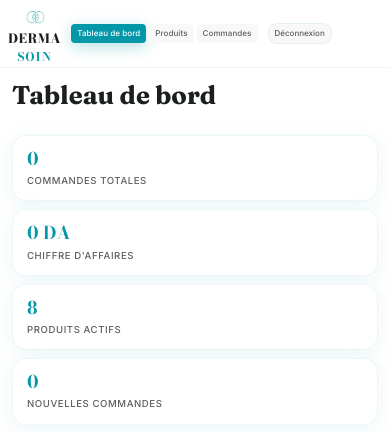
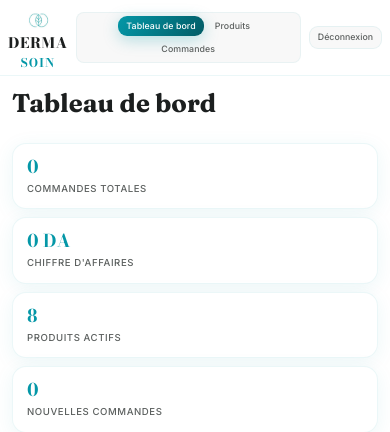
Before and after one commit to melissa-mz/dermasoin, a PHP site: page /admin/index.php in a window 390 px wide. Shown: the top 432 px of the page. Run offline with PHP 8.4, Linux system fonts and the light colour scheme; a user stored in the database is signed in; data comes from the database, SQL or seed files in the repository; data that the repository does not hold is empty; some libraries are stand-ins or nearby versions.

Commit message:
Admin header - liens centrés et espacés comme sur PC

```diff
--- a/admin/admin.css
+++ b/admin/admin.css
@@ -823,37 +823,46 @@ body {
     }
 }
 /* ============================================================
-   ADMIN HEADER - RESPONSIVE 100% (sur une seule ligne)
+   ADMIN HEADER - RESPONSIVE (espacé comme sur PC)
    ============================================================ */
 
 /* Tablette */
 @media (max-width: 1024px) {
     .admin-navbar {
         padding: 12px 24px !important;
-        gap: 10px !important;
+        gap: 12px !important;
+        flex-wrap: wrap !important;
+        justify-content: space-between !important;
     }
     .admin-navbar .logo {
-        font-size: 1.3rem !important;
+        font-size: 1.4rem !important;
         gap: 8px !important;
         flex-shrink: 0 !important;
     }
     .admin-navbar .logo .logo-icon {
-        width: 50px !important;
-        height: 42px !important;
+        width: 55px !important;
+        height: 45px !important;
     }
     .admin-nav-links {
-        gap: 4px !important;
-        padding: 4px 8px !important;
-        flex-wrap: nowrap !important;
+        display: flex !important;
+        flex-wrap: wrap !important;
+        gap: 6px !important;
+        padding: 4px 10px !important;
+        background: #F8F8F8 !important;
+        border-radius: 10px !important;
+        border: 1px solid rgba(4,151,167,0.06) !important;
+        flex: 1 !important;
+        justify-content: center !important;
+        margin: 0 10px !important;
     }
     .admin-nav-links a {
-        padding: 6px 14px !important;
-        font-size: 0.7rem !important;
+        padding: 6px 16px !important;
+        font-size: 0.75rem !important;
         white-space: nowrap !important;
     }
     .admin-logout {
-        padding: 6px 14px !important;
-        font-size: 0.7rem !important;
+        padding: 6px 16px !important;
+        font-size: 0.75rem !important;
         flex-shrink: 0 !important;
     }
 }
@@ -862,70 +871,72 @@ body {
 @media (max-width: 768px) {
     .admin-navbar {
         padding: 8px 12px !important;
-        gap: 6px !important;
-        flex-wrap: nowrap !important;
-        overflow-x: auto !important;
-        justify-content: flex-start !important;
+        gap: 8px !important;
+        flex-wrap: wrap !important;
+        justify-content: space-between !important;
+        align-items: center !important;
     }
     .admin-navbar .logo {
-        font-size: 1rem !important;
+        font-size: 1.1rem !important;
         gap: 6px !important;
         flex-shrink: 0 !important;
     }
     .admin-navbar .logo .logo-icon {
-        width: 36px !important;
-        height: 30px !important;
+        width: 38px !important;
+        height: 32px !important;
     }
     .admin-nav-links {
         display: flex !important;
-        flex-wrap: nowrap !important;
-        gap: 3px !important;
-        padding: 3px 6px !important;
-        background: transparent !important;
-        border: none !important;
-        border-radius: 0 !important;
-        width: auto !important;
-        flex-shrink: 0 !important;
+        flex-wrap: wrap !important;
+        gap: 4px !important;
+        padding: 4px 8px !important;
+        background: #F8F8F8 !important;
+        border-radius: 8px !important;
+        border: 1px solid rgba(4,151,167,0.06) !important;
+        flex: 1 !important;
+        justify-content: center !important;
+        margin: 0 6px !important;
+        order: 1 !important;
     }
     .admin-nav-links a {
-        padding: 4px 8px !important;
-        font-size: 0.6rem !important;
+        padding: 4px 10px !important;
+        font-size: 0.65rem !important;
         white-space: nowrap !important;
-        border-radius: 4px !important;
-        background: #F8F8F8 !important;
-    }
-    .admin-nav-links a.active {
-        background: var(--admin-primary) !important;
-        color: #FFFFFF !important;
     }
     .admin-logout {
-        padding: 4px 10px !important;
-        font-size: 0.6rem !important;
+        padding: 4px 12px !important;
+        font-size: 0.65rem !important;
         flex-shrink: 0 !important;
-        margin-left: 0 !important;
+        order: 2 !important;
+        margin-left: auto !important;
     }
 }
 
 /* Très petit mobile (max 480px) */
 @media (max-width: 480px) {
     .admin-navbar {
-        padding: 4px 8px !important;
+        padding: 6px 8px !important;
         gap: 4px !important;
     }
     .admin-navbar .logo {
-        font-size: 0.8rem !important;
+        font-size: 0.9rem !important;
         gap: 4px !important;
     }
     .admin-navbar .logo .logo-icon {
-        width: 28px !important;
-        height: 24px !important;
+        width: 30px !important;
+        height: 26px !important;
+    }
+    .admin-nav-links {
+        gap: 3px !important;
+        padding: 3px 6px !important;
+        margin: 0 4px !important;
     }
     .admin-nav-links a {
-        padding: 3px 6px !important;
-        font-size: 0.5rem !important;
+        padding: 3px 8px !important;
+        font-size: 0.55rem !important;
     }
     .admin-logout {
-        padding: 3px 6px !important;
-        font-size: 0.5rem !important;
+        padding: 3px 8px !important;
+        font-size: 0.55rem !important;
     }
 }
```
